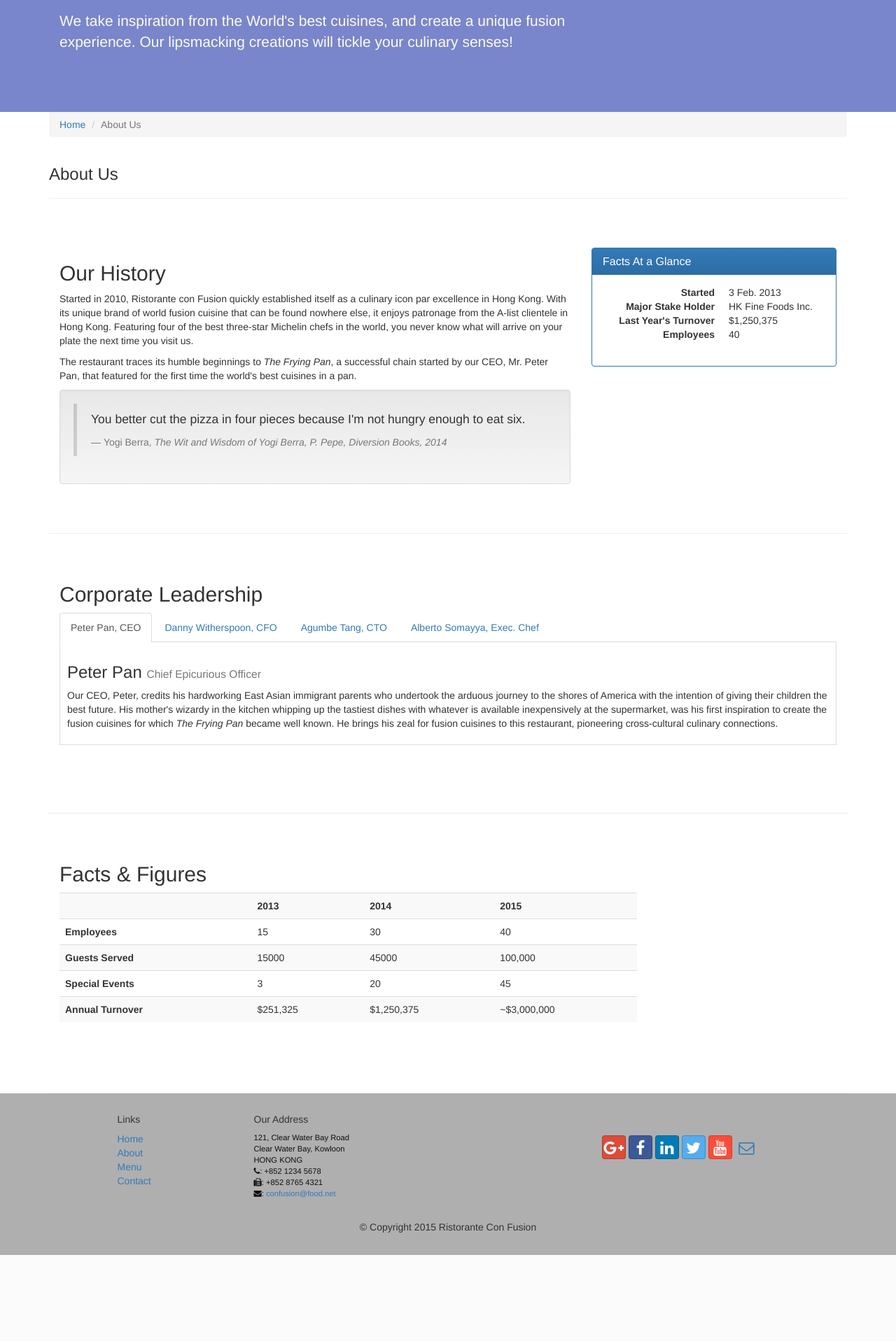
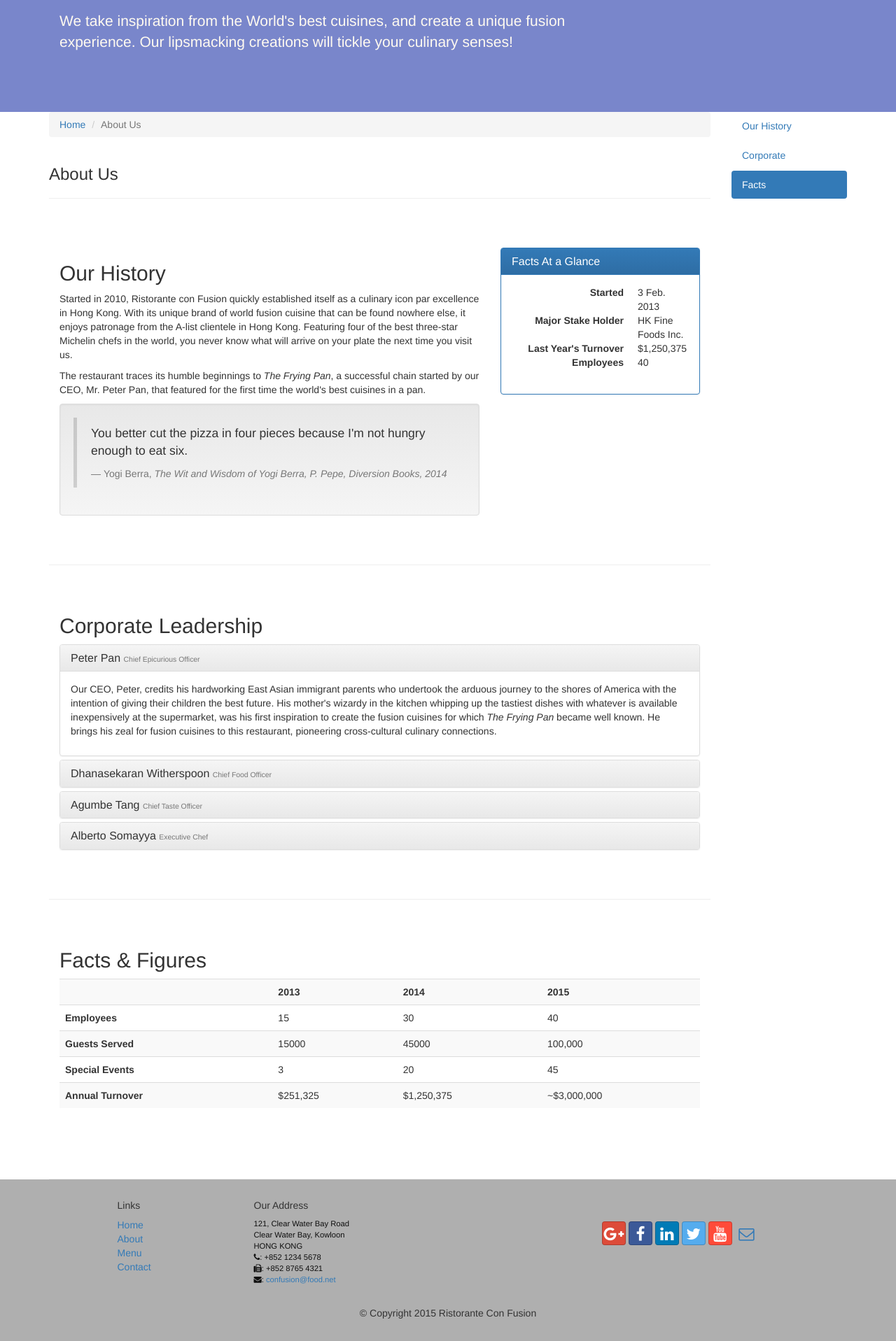
Before and after one commit to nilichen/full-stack-web-dev, a web app: file module2/conFusion/aboutus.html in a window 1280 px wide. Shown: the part 299-2216 px from the top of the page at 70% size. Before the commit the page ends 2093 px from the top, so only its background shows below. Run offline with its HTML, style and script files only (its server is not run), Linux system fonts and the light colour scheme; some libraries are stand-ins or nearby versions.

Commit message:
accordion: collapse plugin + panel, scrollspy and affix

```diff
--- a/module2/conFusion/aboutus.html
+++ b/module2/conFusion/aboutus.html
@@ -23,7 +23,7 @@
     <![endif]-->
 </head>
 
-<body>
+<body data-spy="scroll" data-target="#myScrollspy" data-offset="200">
     <nav class="navbar navbar-inverse navbar-fixed-top" role="navigation">
         <div class="container">
             <div class="navbar-header">
@@ -79,6 +79,8 @@
 
     <div class="container">
         <div class="row">
+            <div class="col-xs-12 col-sm-10">
+                <div class="row">
                     <div class="col-xs-12">
                         <ul class="breadcrumb">
                             <li><a href="index.html">Home</a></li>
@@ -91,8 +93,8 @@
                     </div>
                 </div>
 
-        <div class='row row-content'>
-            <div class="col-sm-8">
+                <div id="history" class='row row-content'>
+                    <div class="col-xs-12 col-sm-6 col-lg-8">
                         <h2>Our History</h2>
                         <p>Started in 2010, Ristorante con Fusion quickly established itself as a culinary icon par excellence in Hong Kong. With its unique brand of world fusion cuisine that can be found nowhere else, it enjoys patronage from the A-list clientele in Hong Kong.  Featuring four of the best three-star Michelin chefs in the world, you never know what will arrive on your plate the next time you visit us.</p>
                         <p>The restaurant traces its humble beginnings to <em>The Frying Pan</em>, a successful chain started by our CEO, Mr. Peter Pan, that featured for the first time the world's best cuisines in a pan.</p>
@@ -108,7 +110,7 @@
                             </blockquote>
                         </div>
                     </div>
-            <div class="col-sm-4">
+                    <div class="col-xs-12 col-sm-6 col-lg-4">
                         <div class="panel panel-primary">
                             <div class="panel-heading">
                                 <h3 class="panel-title">Facts At a Glance</h3>
@@ -131,51 +133,84 @@
                 </div>
 
 
-        <div class='row row-content'>
+                <div id="corporate" class='row row-content'>
                     <div class="col-xs-12">
                         <h2>Corporate Leadership</h2>
-                <ul class="nav nav-tabs" role="tablist">
-                    <li role="presentation" class="active">
-                    <a href="#peter" aria-controls="peter"
-                     role="tab" data-toggle="tab">Peter Pan, CEO</a></li>
-                    <li role="presentation"><a href="#danny"
-                     aria-controls="danny" role="tab"
-                     data-toggle="tab">Danny Witherspoon, CFO</a></li>
-                    <li role="presentation"><a href="#agumbe"
-                     aria-controls="agumbe" role="tab"
-                     data-toggle="tab">Agumbe Tang, CTO</a></li>
-                    <li role="presentation"><a href="#alberto"
-                     aria-controls="alberto" role="tab"
-                     data-toggle="tab">Alberto Somayya, Exec. Chef</a></li>
-                </ul>
-                <div class="tab-content">
-                    <div role="tabpanel" class="tab-pane fade in active" id="peter">
-                        <h3>Peter Pan <small>Chief Epicurious Officer</small></h3>
+
+                        <div class="panel-group" id="accordion"
+                              role="tablist" aria-multiselectable="true">
+                            <div class="panel panel-default">
+                                <div class="panel-heading" role="tab" id="headingPeter">
+                                    <h3 class="panel-title">
+                                        <a role="button" data-toggle="collapse"
+                                             data-parent="#accordion" href="#peter"
+                                             aria-expanded="true" aria-controls="peter">
+                                            Peter Pan <small>Chief Epicurious Officer</small></a>
+                                    </h3>
+                                </div>
+                                <div role="tabpanel" class="panel-collapse collapse in"
+                                     id="peter" aria-labelledby="headingPeter">
+                                    <div class="panel-body">
                                         <p>Our CEO, Peter, credits his hardworking East Asian immigrant parents who undertook the arduous journey to the shores of America with the intention of giving their children the best future. His mother's wizardy in the kitchen whipping up the tastiest dishes with whatever is available inexpensively at the supermarket, was his first inspiration to create the fusion cuisines for which <em>The Frying Pan</em> became well known. He brings his zeal for fusion cuisines to this restaurant, pioneering cross-cultural culinary connections.</p>
                                     </div>
-                    <div role="tabpanel" class="tab-pane fade" id="danny">
-                        <h3>Dhanasekaran Witherspoon <small>Chief Food Officer</small></h3>
+                                </div>
+                            </div>
+                            <div class="panel panel-default">
+                                <div class="panel-heading" role="tab" id="headingDanny">
+                                    <h3 class="panel-title">
+                                        <a class="collapsed" role="button" data-toggle="collapse"
+                                             data-parent="#accordion" href="#danny"
+                                             aria-expanded="false" aria-controls="danny">
+                                            Dhanasekaran Witherspoon <small>Chief Food Officer</small></a>
+                                    </h3>
+                                </div>
+                                <div role="tabpanel" class="panel-collapse collapse"
+                                     id="danny"    aria-labelledby="headingDanny">
+                                    <div class="panel-body">
                                         <p>Our CFO, Danny, as he is affectionately referred to by his colleagues, comes from a long established family tradition in farming and produce. His experiences growing up on a farm in the Australian outback gave him great appreciation for varieties of food sources. As he puts it in his own words, <em>Everything that runs, wins, and everything that stays, pays!</em></p>
                                     </div>
-                    <div role="tabpanel" class="tab-pane fade" id="agumbe">
-                        <h3>Agumbe Tang <small>Chief Taste Officer</small></h3>
+                                </div>
+                            </div>
+                            <div class="panel panel-default">
+                                <div class="panel-heading" role="tab" id="headingAgumbe">
+                                    <h3 class="panel-title">
+                                        <a class="collapsed" role="button" data-toggle="collapse"
+                                             data-parent="#accordion" href="#agumbe"
+                                             aria-expanded="false" aria-controls="agumbe">
+                                            Agumbe Tang <small>Chief Taste Officer</small></a>
+                                    </h3>
+                                </div>
+                                <div role="tabpanel" class="panel-collapse collapse"
+                                     id="agumbe"    aria-labelledby="headingAgumbe">
+                                    <div class="panel-body">
                                         <p>Blessed with the most discerning gustatory sense, Agumbe, our CFO, personally ensures that every dish that we serve meets his exacting tastes. Our chefs dread the tongue lashing that ensues if their dish does not meet his exacting standards. He lives by his motto, <em>You click only if you survive my lick.</em></p>
                                     </div>
-                    <div role="tabpanel" class="tab-pane fade" id="alberto">
-                        <h3>Alberto Somayya <small>Executive Chef</small></h3>
+                                </div>
+                            </div>
+                            <div class="panel panel-default">
+                                <div class="panel-heading" role="tab" id="headingAlberto">
+                                    <h3 class="panel-title">
+                                        <a class="collapsed" role="button" data-toggle="collapse"
+                                             data-parent="#accordion" href="#alberto"
+                                             aria-expanded="false" aria-controls="alberto">
+                                            Alberto Somayya <small>Executive Chef</small></a>
+                                    </h3>
+                                </div>
+                                <div role="tabpanel" class="panel-collapse collapse"
+                                     id="alberto"    aria-labelledby="headingAlberto">
+                                    <div class="panel-body">
                                         <p>Award winning three-star Michelin chef with wide International experience having worked closely with whos-who in the culinary world, he specializes in creating mouthwatering Indo-Italian fusion experiences. He says, <em>Put together the cuisines from the two craziest cultures, and you get a winning hit! Amma Mia!</em></p>
+                                    </div>
+                                </div>
                             </div>
 
                         </div>
 
                     </div>
-             <div>
-                <p style="padding:20px;"></p>
-            </div>
                 </div>
 
-        <div class="row row-content">
-            <div class="col-xs-12 col-sm-9">
+                <div id="facts" class="row row-content">
+                    <div class="col-xs-12">
                         <h2>Facts &amp; Figures</h2>
                         <div class="table-responsive">
                         <table class="table table-striped">
@@ -212,12 +247,17 @@
                         </table>
                         </div>
                     </div>
-             <div class="col-xs-12 col-sm-3">
-                <p style="padding:20px;"></p>
-            </div>
                 </div>
 
-
+            </div>
+            <nav class="hidden-xs col-sm-2" id="myScrollspy">
+                <ul class="nav nav-pills nav-stacked" data-spy="affix" data-offset-top="400">
+                    <li><a href="#history">Our History</a></li>
+                    <li><a href="#corporate">Corporate</a></li>
+                    <li><a href="#facts">Facts</a></li>
+                </ul>
+            </nav>
+        </div>
     </div>
 
     <footer class="row-footer">
--- a/module2/conFusion/css/mystyles.css
+++ b/module2/conFusion/css/mystyles.css
@@ -68,3 +68,7 @@ body{
     border-bottom: 1px solid #ddd;
     padding: 10px;
 }
+
+.affix {
+    top:100px;
+}
```
Lines whose indentation alone changed are shown as unchanged.
